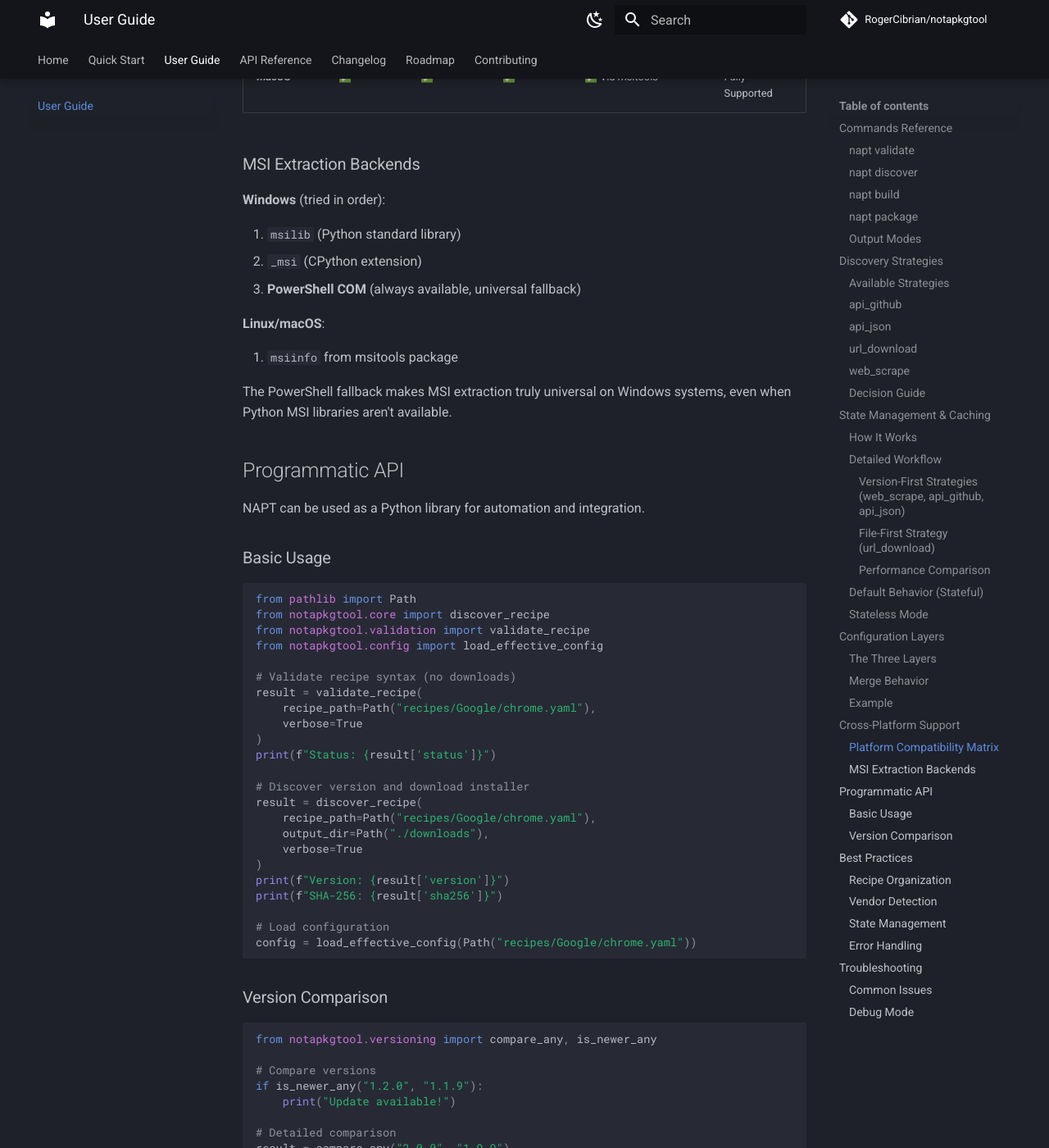
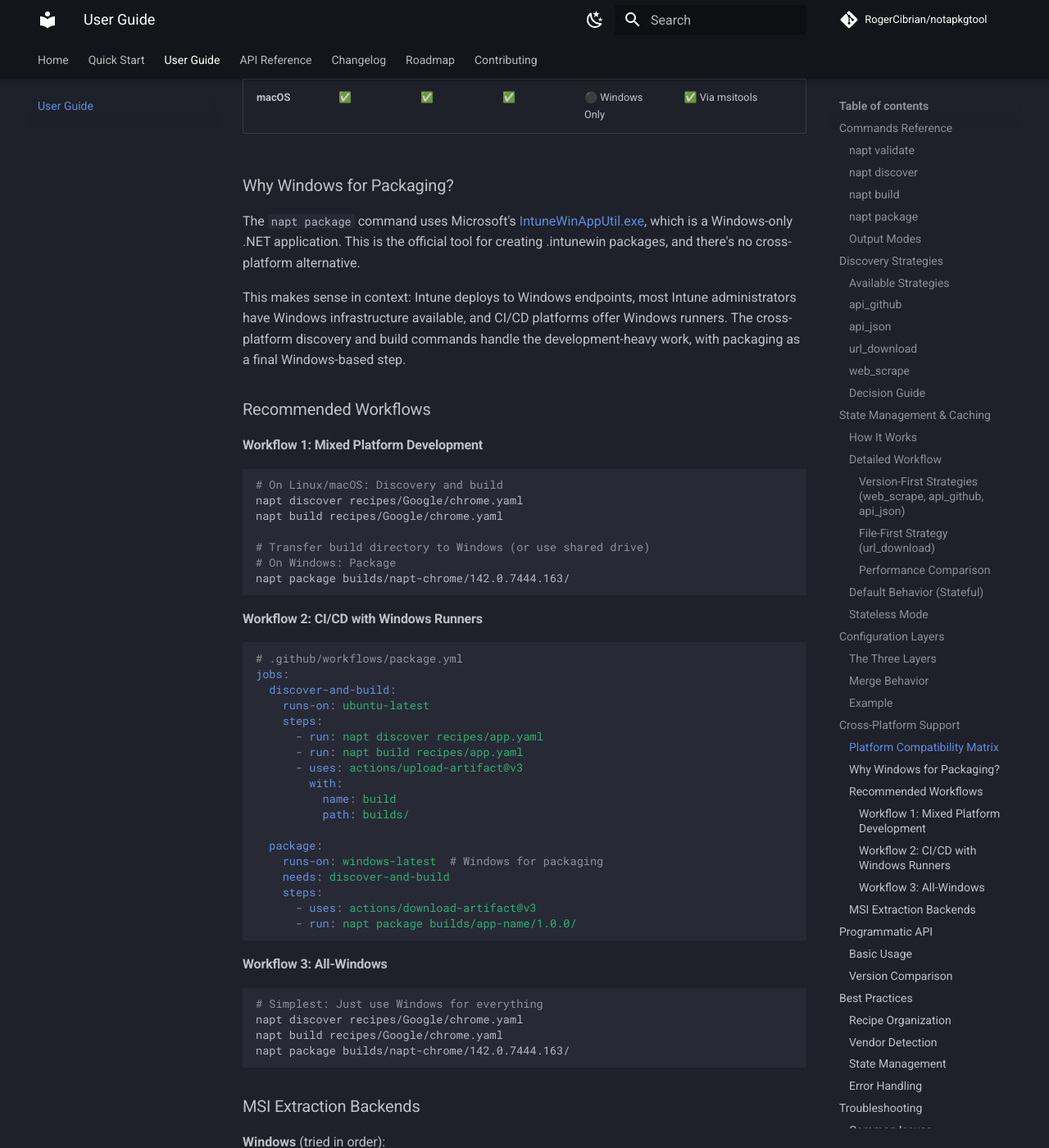
Before and after one commit to RogerCibrian/notapkgtool, an MkDocs documentation site: the page built from docs/user-guide.md, in a window 1280 px wide and 1400 px high, scrolled down 11382 px. Shown: the whole window at 82% size. Built offline with MkDocs 1.6.1 and Material for MkDocs 9.7.7, drawn with Linux system fonts in a browser that asks for light colours; comment, search, counter and statistics services are not loaded; some of the changed text lies outside the part shown.

Commit message:
fix: version type naming migration and clarify Windows packaging
Fixes version type naming bug and updates documentation with transparent
platform support messaging.

Bug Fix:
- Update build manager to accept 'msi' instead of 'msi_product_version_from_file'
- Update MSI versioning to return source='msi' in all backends
- Update test fixtures to use simplified naming
- Completes breaking change migration from v0.2.1

Documentation:
- Replace 'near-complete feature parity' with 'NAPT is a Windows tool'
- Remove warning symbols, use neutral 'Windows Only' indicators
- Simplify platform support tables and explanations
- Move detailed workflows to appropriate sections
- Add confident rationale for Windows requirement

The docs now clearly state NAPT is a Windows tool with cross-platform
development support, rather than trying to position Windows-only packaging
as a limitation.

Tested: All 38 tests pass, napt build works correctly

````diff
--- a/docs/user-guide.md
+++ b/docs/user-guide.md
@@ -380,15 +380,64 @@
 
 ## Cross-Platform Support
 
-NAPT works on Windows, Linux, and macOS with full feature parity.
+**NAPT is a Windows tool** for Microsoft Intune packaging. The discovery and build commands work on Linux and macOS to support modern development workflows.
 
 ### Platform Compatibility Matrix
 
-| Platform | Download | Config | CLI | MSI Extraction | Status |
-|----------|----------|--------|-----|----------------|--------|
-| **Windows** | ✅ | ✅ | ✅ | ✅ Native (PowerShell COM) | Fully Supported |
-| **Linux** | ✅ | ✅ | ✅ | ✅ Via msitools | Fully Supported |
-| **macOS** | ✅ | ✅ | ✅ | ✅ Via msitools | Fully Supported |
+| Platform | Download | Discovery | Build | Package | MSI Extraction |
+|----------|----------|-----------|-------|---------|----------------|
+| **Windows** | ✅ | ✅ | ✅ | ✅ | ✅ Native (PowerShell COM) |
+| **Linux** | ✅ | ✅ | ✅ | ⚫ Windows Only | ✅ Via msitools |
+| **macOS** | ✅ | ✅ | ✅ | ⚫ Windows Only | ✅ Via msitools |
+
+### Why Windows for Packaging?
+
+The `napt package` command uses Microsoft's [IntuneWinAppUtil.exe](https://github.com/microsoft/Microsoft-Win32-Content-Prep-Tool), which is a Windows-only .NET application. This is the official tool for creating .intunewin packages, and there's no cross-platform alternative.
+
+This makes sense in context: Intune deploys to Windows endpoints, most Intune administrators have Windows infrastructure available, and CI/CD platforms offer Windows runners. The cross-platform discovery and build commands handle the development-heavy work, with packaging as a final Windows-based step.
+
+### Recommended Workflows
+
+#### Workflow 1: Mixed Platform Development
+```bash
+# On Linux/macOS: Discovery and build
+napt discover recipes/Google/chrome.yaml
+napt build recipes/Google/chrome.yaml
+
+# Transfer build directory to Windows (or use shared drive)
+# On Windows: Package
+napt package builds/napt-chrome/142.0.7444.163/
+```
+
+#### Workflow 2: CI/CD with Windows Runners
+```yaml
+# .github/workflows/package.yml
+jobs:
+  discover-and-build:
+    runs-on: ubuntu-latest
+    steps:
+      - run: napt discover recipes/app.yaml
+      - run: napt build recipes/app.yaml
+      - uses: actions/upload-artifact@v3
+        with:
+          name: build
+          path: builds/
+
+  package:
+    runs-on: windows-latest  # Windows for packaging
+    needs: discover-and-build
+    steps:
+      - uses: actions/download-artifact@v3
+      - run: napt package builds/app-name/1.0.0/
+```
+
+#### Workflow 3: All-Windows
+```bash
+# Simplest: Just use Windows for everything
+napt discover recipes/Google/chrome.yaml
+napt build recipes/Google/chrome.yaml
+napt package builds/napt-chrome/142.0.7444.163/
+```
 
 ### MSI Extraction Backends
 
````
Also changed, not shown: README.md (+10 -8 lines), docs/index.md (+10 -8 lines), docs/quick-start.md (+9 -1 lines), 5 other files.
